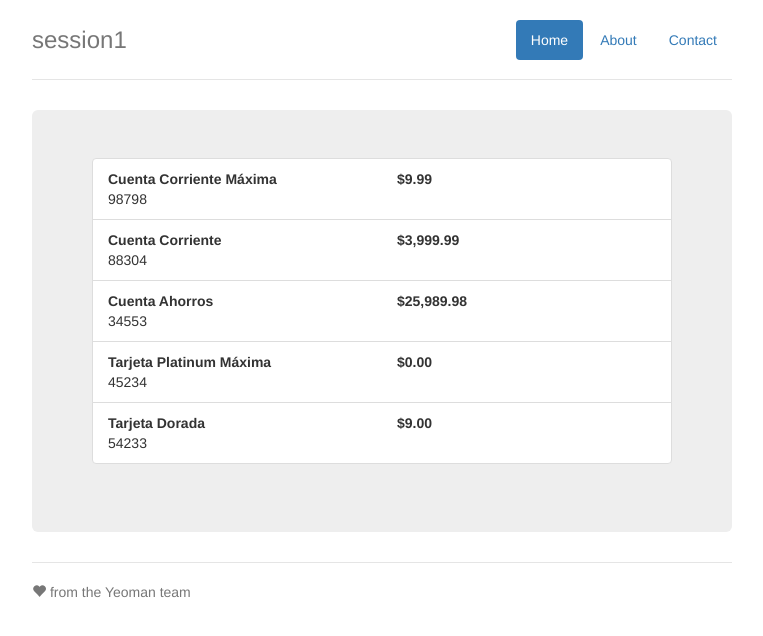
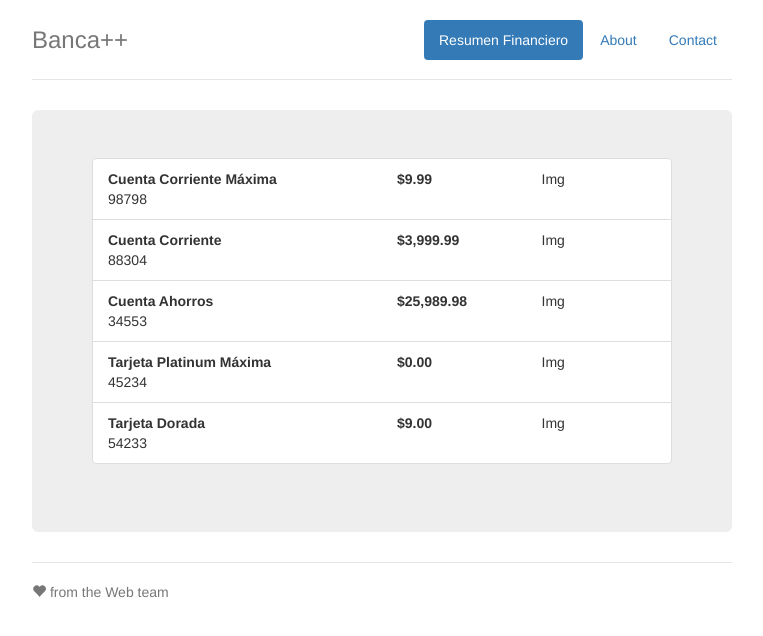
Before and after one commit to danielrvt/workshop-angular, a website: page app/index.html in a window 1280 px wide. Shown: the whole page, without its empty margins (258-1021 px from the left). Drawn offline with nearby package versions, Linux system fonts and the light colour scheme; some packages are replaced by stand-ins of ours; files that its build step writes are made by us from their sources.

Commit message:
[Resumen Financiero] Retoques finales
* Titulos
* Espacio para la imágen de la sesión 2

```diff
--- a/app/index.html
+++ b/app/index.html
@@ -24,17 +24,17 @@
     <div class="container">
       <div class="header">
         <ul class="nav nav-pills pull-right">
-          <li class="active"><a ng-href="#">Home</a></li>
+          <li class="active"><a ng-href="#">Resumen Financiero</a></li>
           <li><a ng-href="#/about">About</a></li>
           <li><a ng-href="#">Contact</a></li>
         </ul>
-        <h3 class="text-muted">session1</h3>
+        <h3 class="text-muted">Banca++</h3>
       </div>
 
       <div ng-view=""></div>
 
       <div class="footer">
-        <p><span class="glyphicon glyphicon-heart"></span> from the Yeoman team</p>
+        <p><span class="glyphicon glyphicon-heart"></span> from the Web team</p>
       </div>
     </div>
 
--- a/app/views/main.html
+++ b/app/views/main.html
@@ -36,10 +36,11 @@
                         <div class="col-sm-12 text-left"><b>{{instrument.name}}</b></div>
                     </div>
                     <div class="row">
-                        <div class="col-sm-12 text-left">{{instrument.number | limitTo: -5}}</div>
+                        <div class="col-sm-6 text-left">{{instrument.number | limitTo: -5}}</div>
                     </div>
                 </div>
-                <div class="col-sm-6 text-left vertical-align:"> <b>{{instrument.balance | currency}}</b></div>
+                <div class="col-sm-3 text-left"> <b>{{instrument.balance | currency}}</b></div>
+                <div class="col-sm-3 text-left"> Img </div>
             </div>
         </li>
     </ul>
```
